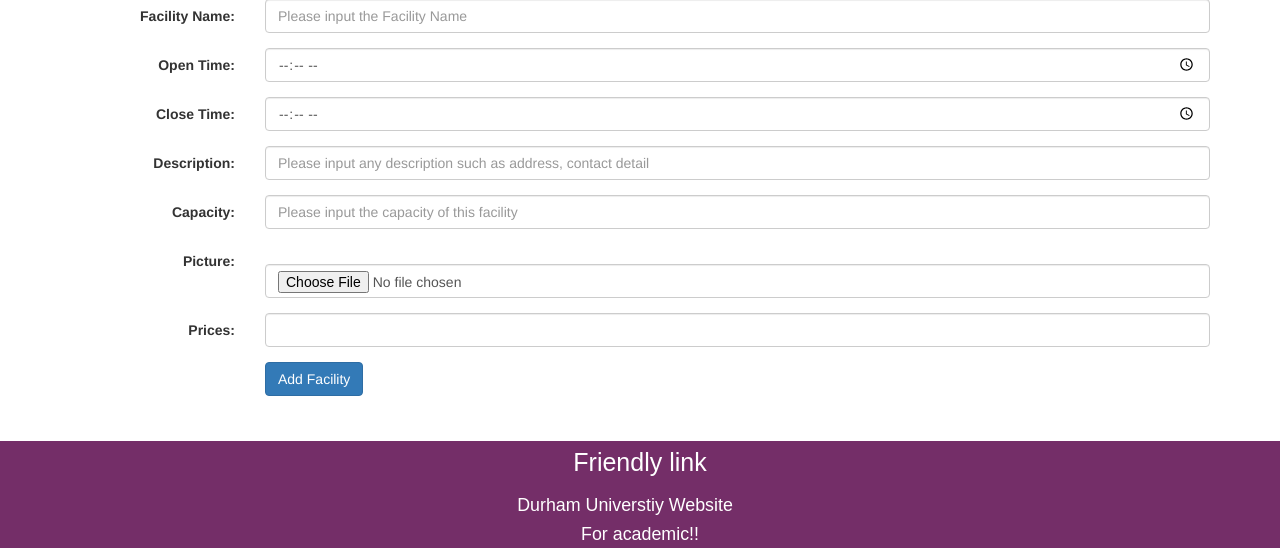
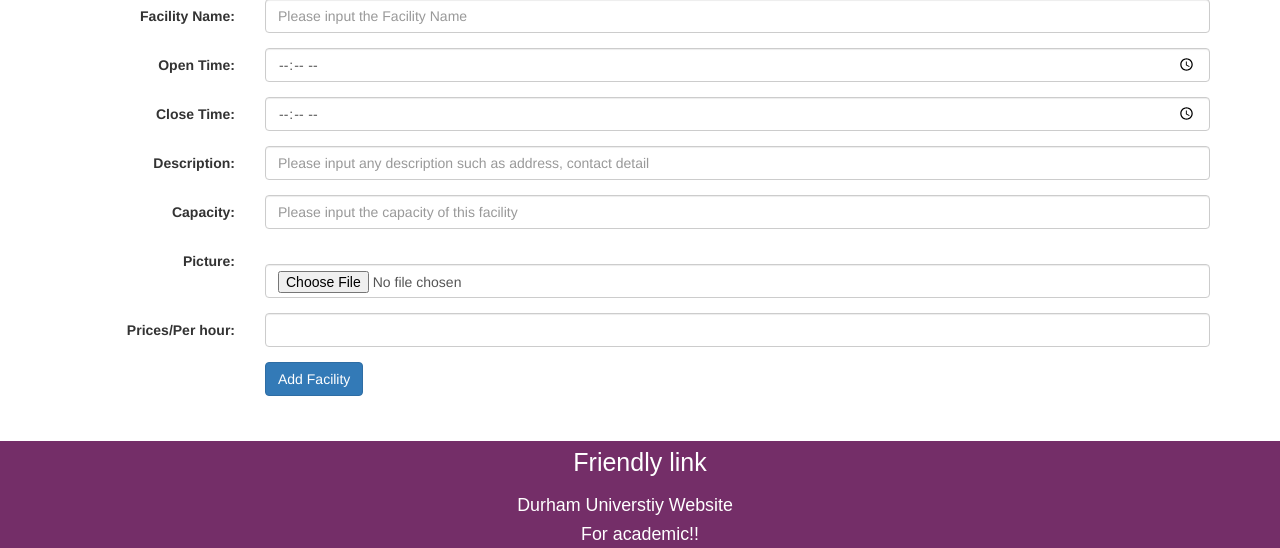
Before and after one commit to dugroup3/DUSproject, a PHP site: page /AddFacility.php in a window 1280 px wide. Shown: the part 211-759 px from the top of the page. Run offline with PHP 8.4, Linux system fonts and the light colour scheme; a user stored in the database is signed in; some libraries are stand-ins or nearby versions.

Commit message:
Chiying Jiang

```diff
--- a/Web_Admin/AddFacility.php
+++ b/Web_Admin/AddFacility.php
@@ -121,7 +121,7 @@ if (isset($_POST['add-facility'])) {
             </div>
         </div>
         <div class="form-group">
-            <label for="PricesText" class="col-sm-2 control-label">Prices:</label>
+            <label for="PricesText" class="col-sm-2 control-label">Prices/Per hour:</label>
             <div class="col-sm-10">
                 <input type="text" class="form-control" id="PricesText" name="Prices">
             </div>
--- a/Web_Admin/EditFacility.php
+++ b/Web_Admin/EditFacility.php
@@ -85,7 +85,7 @@ if (!empty($_GET['FacilityID'])) {
             </div>
         </div>
         <div class="form-group">
-            <label for="PricesText" class="col-sm-2 control-label">Prices:</label>
+            <label for="PricesText" class="col-sm-2 control-label">Prices/Per hour:</label>
             <div class="col-sm-10">
                 <input type="text" class="form-control" id="PricesText" name="Prices"
                        value="<?php echo $rows['Prices'] ?>">
--- a/Web_Admin/FacilityManagement.php
+++ b/Web_Admin/FacilityManagement.php
@@ -71,7 +71,7 @@
                 </td>
                 <td data-label='Prices'>
                     <?php
-                    echo "£".$Prices;
+                    echo "£".$Prices."per hour";
                     ?>
                 </td>
                 <td data-label='Status'>
```
